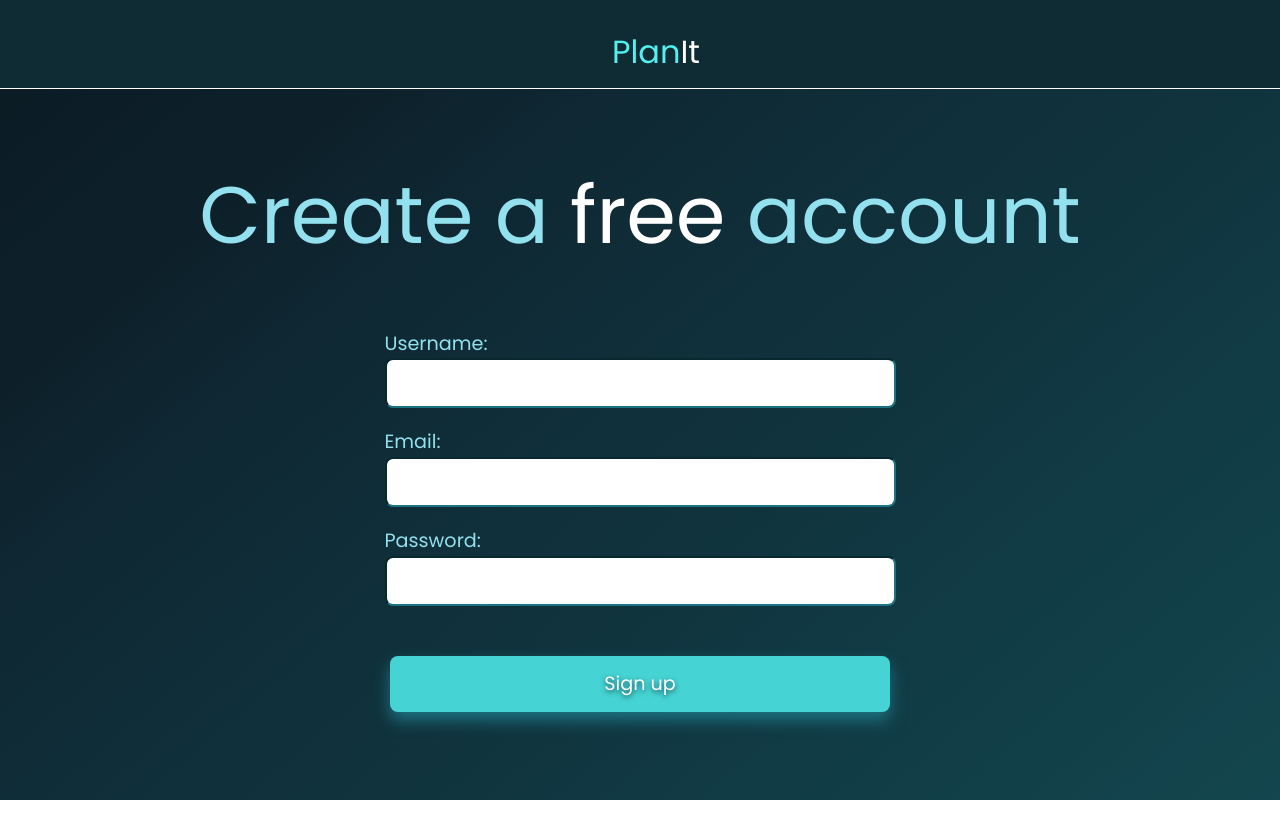
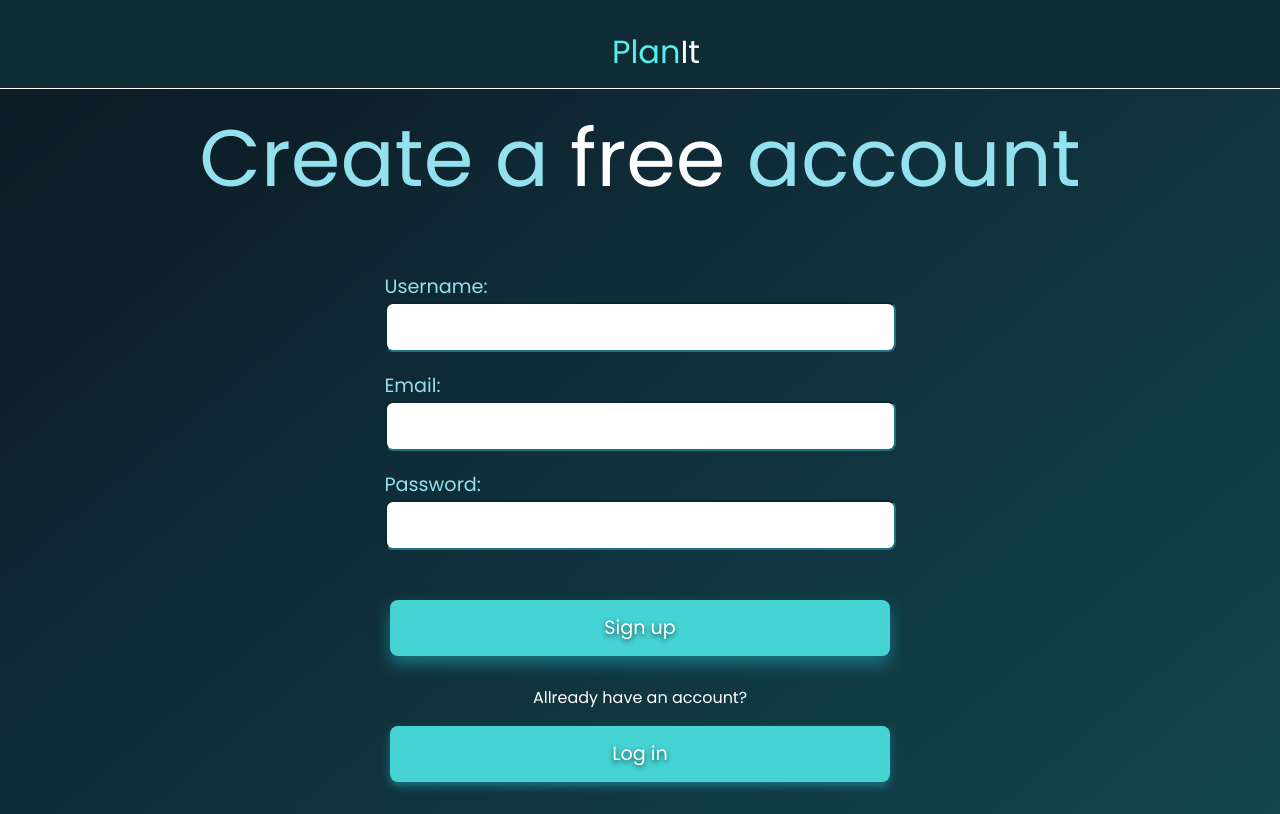
Before and after one commit to Yackens/Ironhack-PlanIt-Frontend, a React (Vite) app: page /signup in a window 1280 px wide. Built offline with nearby package versions, Linux system fonts and the light colour scheme.

Commit message:
ux improvement signup to login link

```diff
--- a/src/App.css
+++ b/src/App.css
@@ -345,7 +345,7 @@ transition: transform 0.3s ease;
     font-size: 1.2rem;
     font-weight: 800;
     text-shadow: 0px 2px 5px #13474F;
-    box-shadow: 0px 8px 16px #1C7381;
+    box-shadow: 0px 4px 8px #1C7381;
     transition: all 0.3s ease 0s;
     cursor: pointer;
     outline: none;
--- a/src/pages/SignUp.jsx
+++ b/src/pages/SignUp.jsx
@@ -3,6 +3,8 @@ import { useState } from "react";
 import { useNavigate } from "react-router-dom";
 import { API_URL } from "../config/vite.config";
 import NavBar from '../Components/NavBar';
+import { Link } from "react-router-dom";
+
 
 function Signup() {
   const [email, setEmail] = useState("");
@@ -72,6 +74,10 @@ function Signup() {
         </label>
         <button className="btn1" type="submit">Sign up</button>
       </form>
+      <p className='space'>Allready have an account?</p>
+      <Link to="/">
+        <button className="btnSignUp">Log in</button>
+      </Link>
     </div>
   );
 }
```
